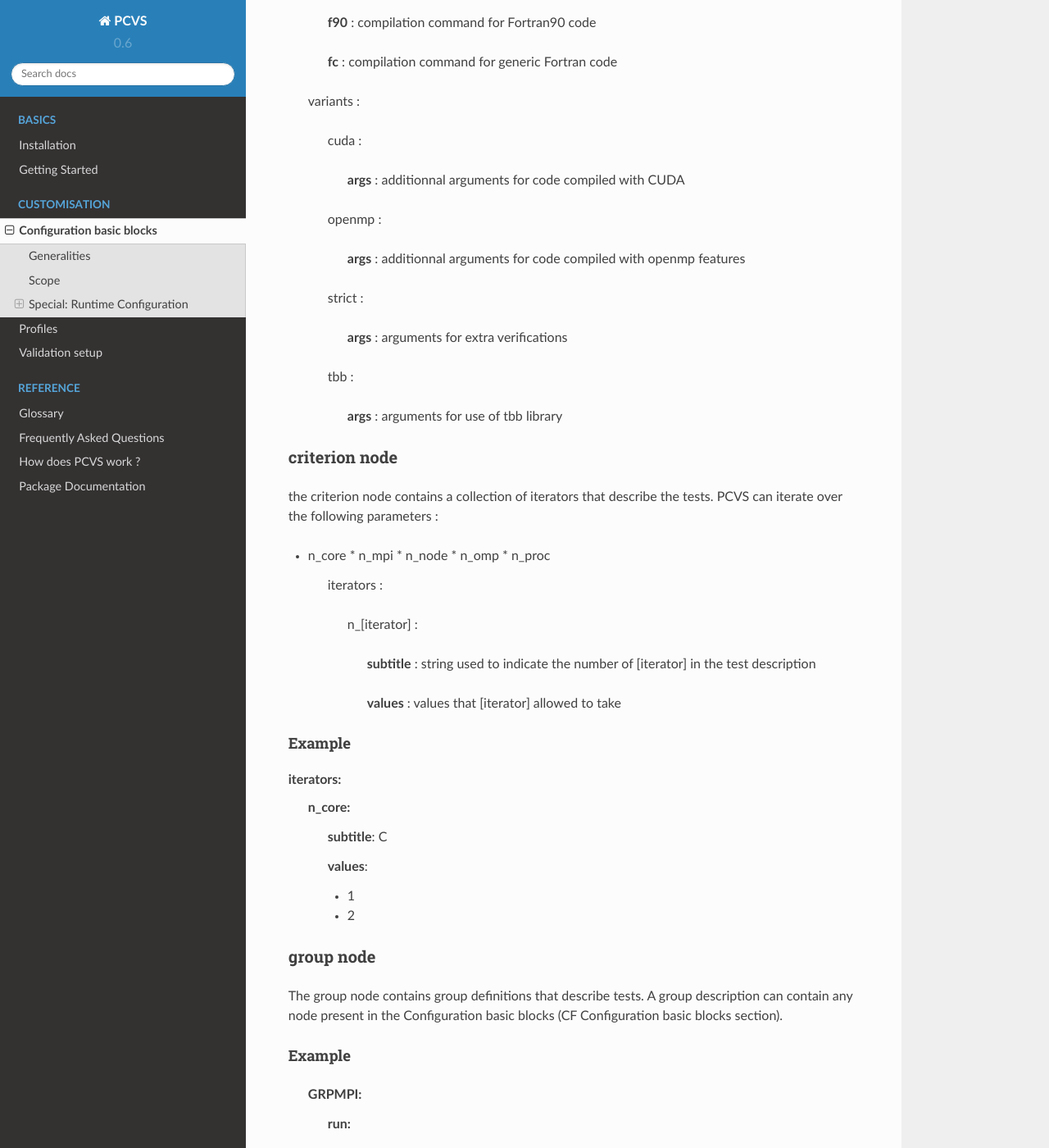
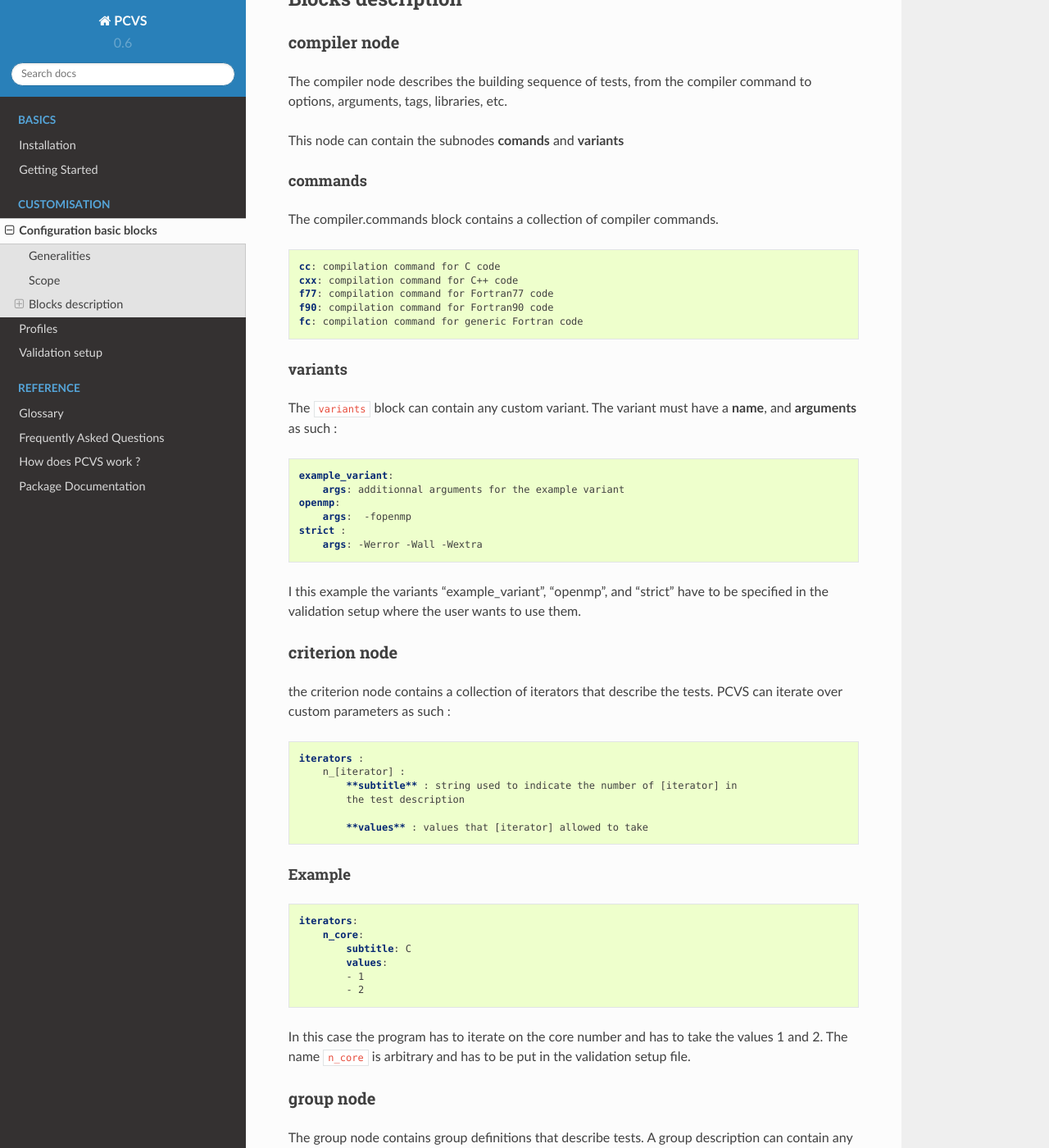
Before and after one commit to cea-hpc/pcvs, a Sphinx documentation site: the page built from docs/source/config.rst, in a window 1280 px wide and 1400 px high, scrolled down 770 px. Shown: the whole window at 82% size. Built offline with Sphinx 7.4.7 and the Read the Docs theme 2.0.0, drawn with Linux system fonts in a browser that asks for light colours; some of the changed text lies outside the part shown.

Commit message:
DOC: configuration blocks + profiles + validation setup (not finished)

```diff
--- a/docs/source/config.rst
+++ b/docs/source/config.rst
@@ -3,65 +3,85 @@ Configuration basic blocks
 
 Generalities
 ------------
-TBW
+
+Configuration blocks define settings for PCVS. There are 5 configurable blocks
+which are :
+
+* compiler
+* criterion
+* group
+* machine
+* runtime
+
+The configuration block is a virtual object, it doesn't exist per se,
+configuration blocks are used to build profiles which can be imported/exported.
+It is possible however to share configuration blocks by addressing them in a
+scope that is large enough to reach other users.
+
+Each configuration block contains sub-blocks in order to isolate and classify
+informations.
 
 Scope
 -----
-TBW
 
-Special: Runtime Configuration
-------------------------------
+PCVS allows 3 scopes :
+
+* **global** for everyone on the machine having access to the PCVS installation
+* **user** accessible from everywhere for the corresponding user
+* **local** accessible only from a directory
+
+Blocks description
+------------------
+
 compiler node
 ^^^^^^^^^^^^^
 
 The compiler node describes the building sequence of tests, from the compiler
 command to options, arguments, tags, libraries, etc.
 
-This node contains the following subnodes :
+This node can contain the subnodes **comands** and **variants**
 
-    commands :
+commands
+++++++++
 
-        **cc** : compilation command for C code
+The compiler.commands block contains a collection of compiler commands.
 
-        **cxx** : compilation command for C++ code
+.. code-block:: yaml
 
-        **f77** : compilation command for Fortran77 code
+    cc: compilation command for C code
+    cxx: compilation command for C++ code
+    f77: compilation command for Fortran77 code
+    f90: compilation command for Fortran90 code
+    fc: compilation command for generic Fortran code
 
-        **f90** : compilation command for Fortran90 code
+variants
+++++++++
 
-        **fc** : compilation command for generic Fortran code
+The ``variants`` block can contain any custom variant. The variant must have a
+**name**, and **arguments** as such :
 
-    variants :
+.. code-block:: yaml
 
-        cuda :
+    example_variant:
+        args: additionnal arguments for the example variant
+    openmp:
+        args:  -fopenmp
+    strict :
+        args: -Werror -Wall -Wextra
 
-            **args** : additionnal arguments for code compiled with CUDA
-
-        openmp :
-
-            **args** : additionnal arguments for code compiled with openmp
-            features
-
-        strict :
-
-            **args** : arguments for extra verifications
-
-        tbb :
-
-            **args** : arguments for use of tbb library
+I this example the variants "example_variant", "openmp", and "strict" have to be
+specified in the validation setup where the user wants to use them.
 
 criterion node
 ^^^^^^^^^^^^^^
 
 the criterion node contains a collection of iterators that describe the tests.
-PCVS can iterate over the following parameters :
+PCVS can iterate over custom parameters as such :
 
-* n_core * n_mpi * n_node * n_omp * n_proc
+.. code-block:: yaml
 
     iterators :
-
         n_[iterator] :
-
             **subtitle** : string used to indicate the number of [iterator] in
             the test description
 
@@ -70,26 +90,31 @@ PCVS can iterate over the following parameters :
 Example
 +++++++
 
-iterators:
-    n_core:
-        **subtitle**: C
 
-        **values**:
+.. code-block:: yaml
 
-        - 1
+    iterators:
+        n_core:
+            subtitle: C
+            values:
+            - 1
+            - 2
 
-        - 2
-
+In this case the program has to iterate on the core number and has to take the
+values 1 and 2. The name ``n_core`` is arbitrary and has to be put in the
+validation setup file.
 
 group node
 ^^^^^^^^^^
 
 The group node contains group definitions that describe tests. A group
 description can contain any node present in the Configuration basic blocks (CF
-Configuration basic blocks section).
+`Validation Setup` section).
 
 Example
 +++++++
+
+.. code-block:: yaml
 
     GRPMPI:
         run:
@@ -119,15 +143,18 @@ contains arguments passed to the launching command. For example, if prterun
 takes the "-np" argument, which corresponds to the number of MPI threads, let's
 say ``n_mpi``, we will get the following runtime profile :
 
-    **args** : arguments for the launch command
+
+args : arguments for the launch command
+
+.. code-block:: yaml
 
     iterators:
         n_mpi:
-            **numeric** : true
+            numeric : true
 
-            **option** : "-np "
+            option : "-np "
 
-            **type** : argument
+            type : argument
 
             aliases :
                 [dictionary of aliases for the option]
```
Also changed, not shown: other parts of docs/source/config.rst (+7 -8 lines), docs/source/profile.rst (+9 -1 lines), docs/source/settings.rst (+88 -0 lines).
